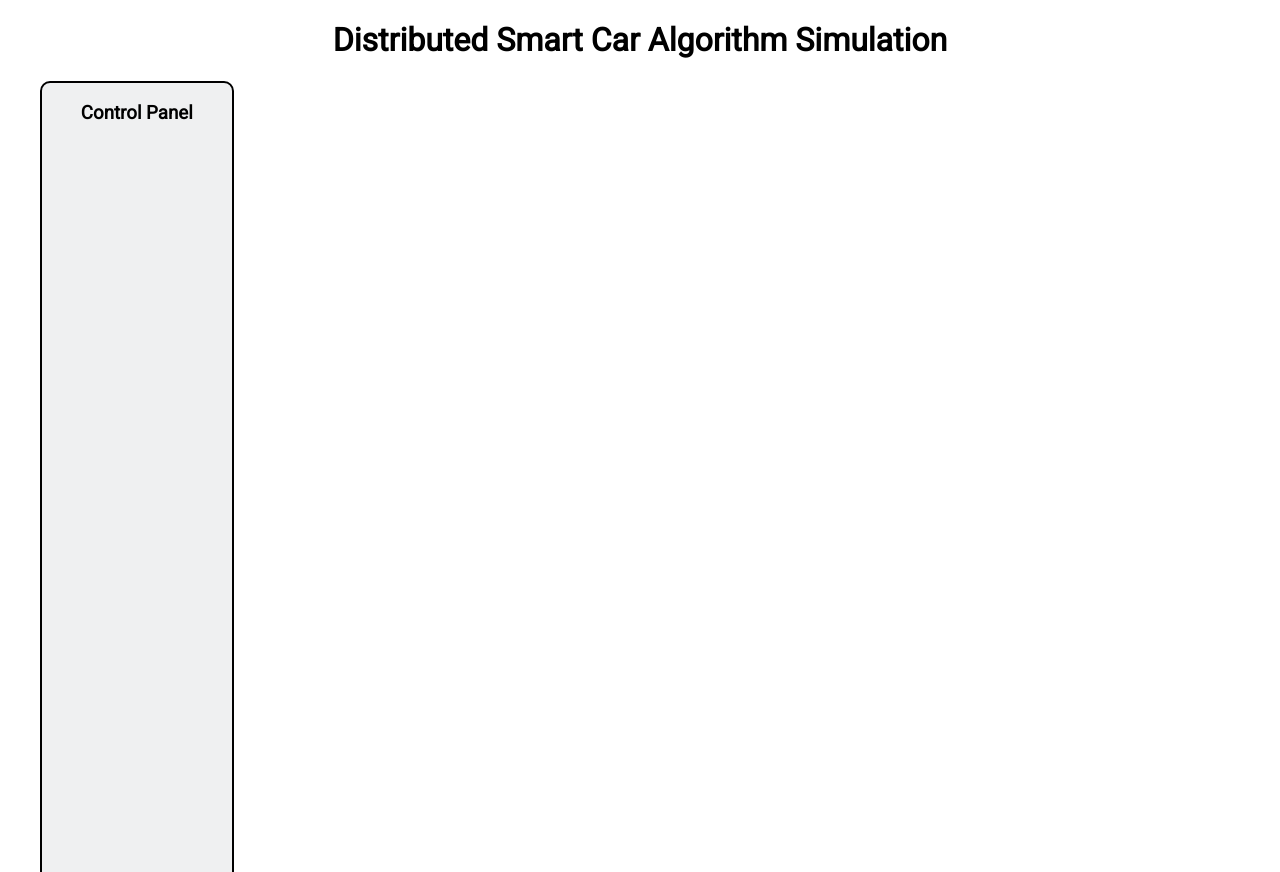
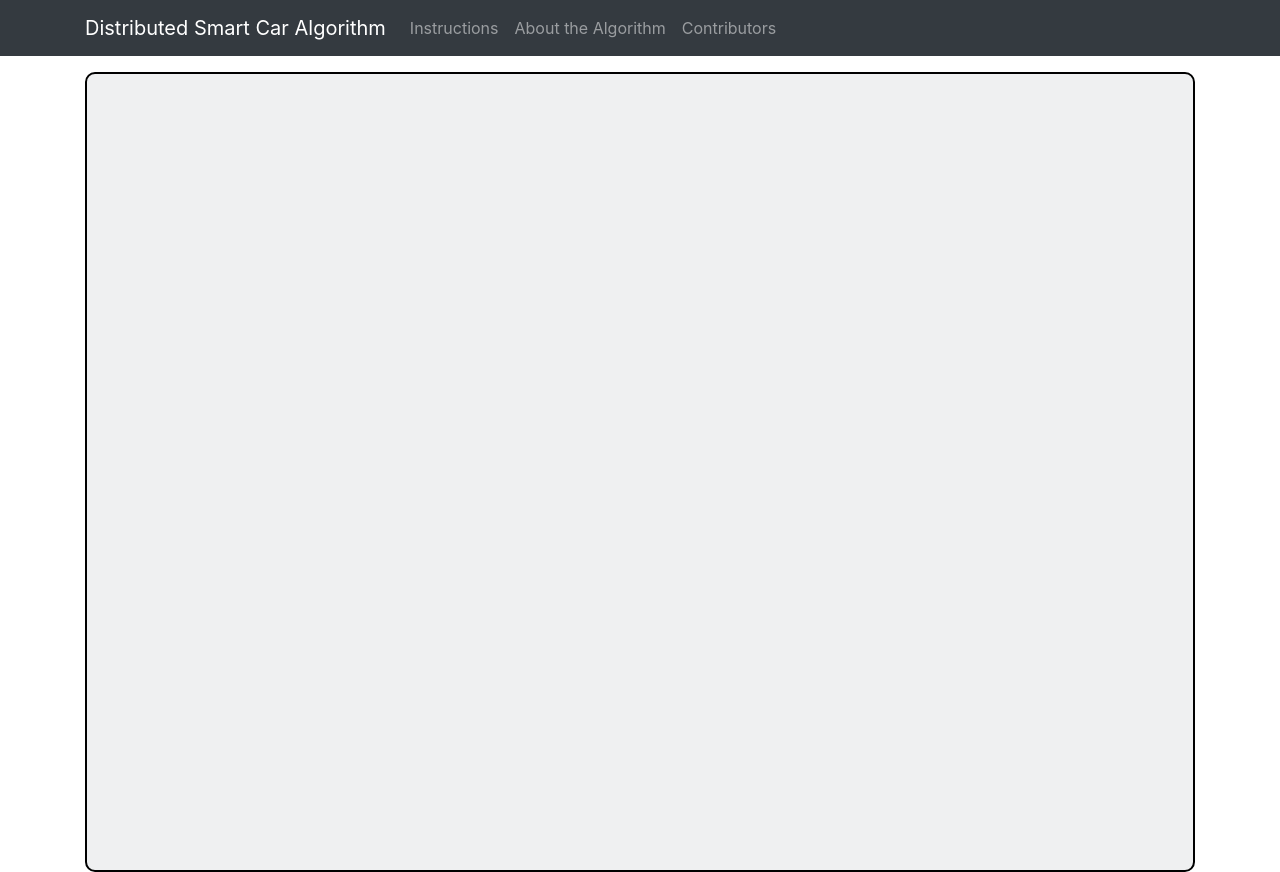
Before and after one commit to SNavleen/Machine-Learning-Vehicle-Simulator, a plain HTML site: page front-end/index.html in a window 1280 px wide. Shown: the top 872 px of the page. Drawn offline with nearby package versions, Linux system fonts and the light colour scheme.

Commit message:
Added bootstrap and modified webpage to have a better layout

```diff
--- a/front-end/css/styles.css
+++ b/front-end/css/styles.css
@@ -1,35 +1,8 @@
-body {
-	font-family: 'Roboto', sans-serif;
-}
-
-div.center {
-  width: 80%;
-  display: block;
-  margin-left: auto;
-  margin-right: auto;
-}
-
-#control-panel {
-    float: left;
-    margin-left: 2em;
-    width: 15%;
-    height: 50em;
-    background-color: #eff0f1;
-    border: 2px solid black;
-    border-radius: 10px;
-    display: inline-block;
-}
-
 #map-canvas {
+    margin-top: 1em;
 	background-color: #eff0f1;
-	padding-left: 0;
-    padding-right: 0;
-    margin-left: auto;
-    margin-right: 2em;
-    float: right;
-    width: 80%;
+    width: 100%;
     height: 50em;
     border: 2px solid black;
     border-radius: 10px;
-    display: inline-block;
 }
--- a/front-end/index.html
+++ b/front-end/index.html
@@ -5,14 +5,34 @@
 		<title>Traffic Simulation</title>
 		<link rel="shortcut icon" href="./favicon.ico" />
 		<link rel="stylesheet" href="./css/styles.css">
-		<link rel="stylesheet" href="https://fonts.googleapis.com/css?family=Roboto">
+		<link rel="stylesheet" href="https://maxcdn.bootstrapcdn.com/bootstrap/4.0.0-beta.2/css/bootstrap.min.css" integrity="sha384-PsH8R72JQ3SOdhVi3uxftmaW6Vc51MKb0q5P2rRUpPvrszuE4W1povHYgTpBfshb" crossorigin="anonymous">
+		<script src="https://maxcdn.bootstrapcdn.com/bootstrap/4.0.0-beta.2/js/bootstrap.min.js" integrity="sha384-alpBpkh1PFOepccYVYDB4do5UnbKysX5WZXm3XxPqe5iKTfUKjNkCk9SaVuEZflJ" crossorigin="anonymous"></script>
+		<script src="https://code.jquery.com/jquery-3.2.1.slim.min.js" integrity="sha384-KJ3o2DKtIkvYIK3UENzmM7KCkRr/rE9/Qpg6aAZGJwFDMVNA/GpGFF93hXpG5KkN" crossorigin="anonymous"></script>
+		<script src="https://cdnjs.cloudflare.com/ajax/libs/popper.js/1.12.3/umd/popper.min.js" integrity="sha384-vFJXuSJphROIrBnz7yo7oB41mKfc8JzQZiCq4NCceLEaO4IHwicKwpJf9c9IpFgh" crossorigin="anonymous"></script>
 	</head>
 
 	<body>
-		<div class="center"><h1 style="text-align:center;">Distributed Smart Car Algorithm Simulation</h1></div>
-		<div id="control-panel">
-			<div class="center"><h3 style="text-align:center;">Control Panel</h3></div>
+		<nav class="navbar navbar-expand-lg navbar-dark bg-dark">
+			<div class="container">
+				<a class="navbar-brand" style="pointer-events: none; cursor: default;" href="#">Distributed Smart Car Algorithm</a>
+				<button class="navbar-toggler" type="button" data-toggle="collapse" data-target="#navbarNavAltMarkup" aria-controls="navbarNavAltMarkup" aria-expanded="false" aria-label="Toggle navigation">
+					<span class="navbar-toggler-icon"></span>
+				</button>
+				<div class="collapse navbar-collapse" id="navbarNavAltMarkup">
+					<div class="navbar-nav">
+						<a class="nav-item nav-link" href="#">Instructions</a>
+						<a class="nav-item nav-link" href="#">About the Algorithm</a>
+						<a class="nav-item nav-link" href="#">Contributors</a>
+					</div>
+				</div>
+			</div>
+		</nav>
+		<div class="container">
+			<div class="row">
+				<div class="col-12">
+					<canvas id="map-canvas" class="align-self-center"></canvas>
+				</div>
+			</div>
 		</div>
-		<canvas id="map-canvas"></canvas>
 	</body>
 </html>
```
